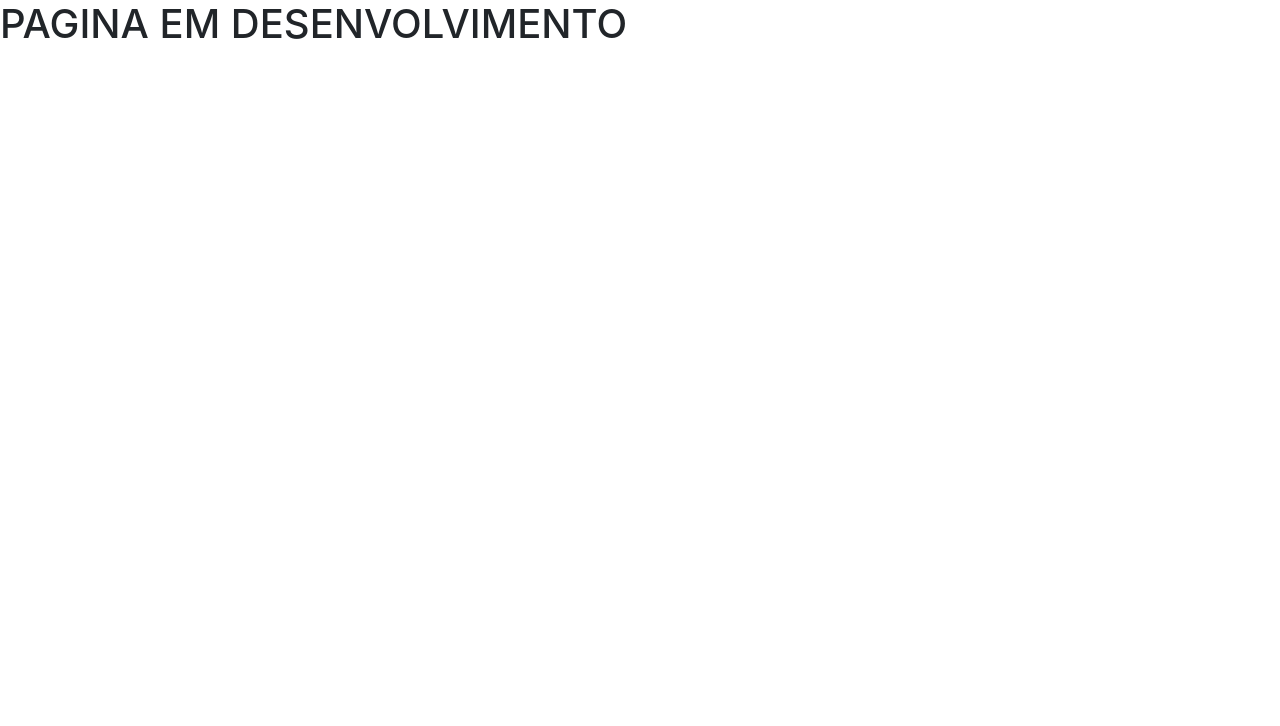
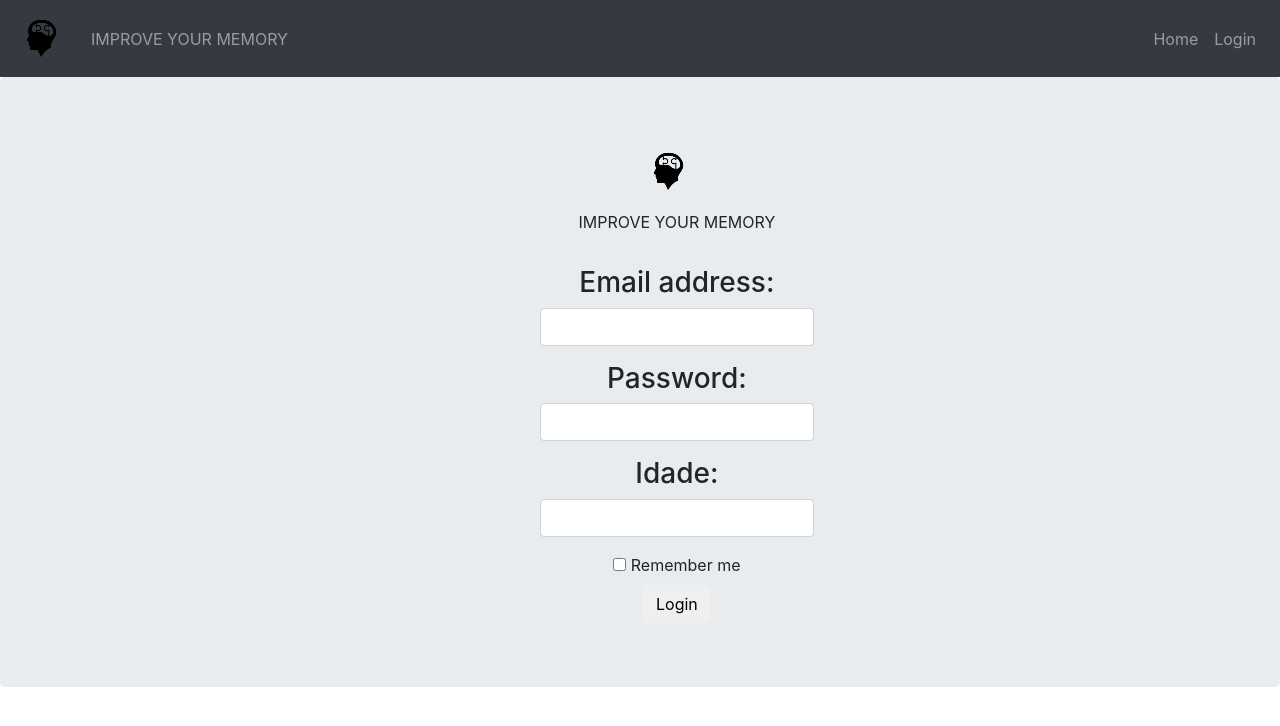
Before and after one commit to giazzi53/Improve-your-memory, a PHP site: page /cadastro.html in a window 1280 px wide. Shown: the top 726 px of the page. Run offline with PHP 8.4, Linux system fonts and the light colour scheme.

Commit message:
adicionando tela de cadastro

```diff
--- a/cadastro.html
+++ b/cadastro.html
@@ -4,6 +4,7 @@
     <title> Improve Your Memory </title>
     <meta charset="utf-8">
     <link rel="stylesheet" type="text/css" href="css/style.css">
+    <link rel="stylesheet" type="text/css" href="util.css">
     <script type="text/javascript" src="js/konami_code.js"></script>
     <meta name="viewport" content="width=device-width, initial-scale=1">
     <link rel="icon" type="image/png" href="img/logo.png">
@@ -13,7 +14,59 @@
 	<script src="https://cdnjs.cloudflare.com/ajax/libs/popper.js/1.14.3/umd/popper.min.js" integrity="sha384-ZMP7rVo3mIykV+2+9J3UJ46jBk0WLaUAdn689aCwoqbBJiSnjAK/l8WvCWPIPm49" crossorigin="anonymous"></script>
     <meta name="description" content="Exercite sua memória e previna-se contra o Alzheimer e outras doenças degenerativas">
   </head>
-<body>
-<H1>PAGINA EM DESENVOLVIMENTO</H1>
-</body>
+    <body>
+        <nav class="navbar navbar-expand-md bg-dark navbar-dark">
+            <!-- Brand -->
+            <a class="navbar-brand" href="index.html"><img src="img/logo.png"></a>
+            <ul class="navbar-nav ml-auto">
+                <li class="nav-item">
+                    <span class="nav-link" href="#">IMPROVE YOUR MEMORY</span>
+                </li>
+            </ul>
+            <!-- Navbar links -->
+            <div class="collapse navbar-collapse" id="collapsibleNavbar">
+
+                <ul class="navbar-nav ml-auto">
+                    <li class="nav-item">
+                        <a href="index.html" class="nav-link">Home</a>
+                    </li>
+                </ul>
+                <ul class="navbar-nav">
+                    <li class="nav-item">
+                        <a href="login.html" class="nav-link">Login</a>
+                    </li>
+                </ul>
+            </div>
+        </nav>
+
+    <div class="jumbotron">
+        <div class="row login">
+            <form action="/action_page.php">
+            <a class="navbar-brand" href="#"><img src="img/logo.png"></a>
+                     <ul class="navbar-nav ml-auto">
+                        <li class="nav-item">
+                          <span class="nav-link" href="#">IMPROVE YOUR MEMORY</span>
+                        </li>
+                      </ul>
+              <br>
+              <div class="form-group">
+                <h3 for="email" class="">Email address:</h3>
+                <input type="email" class="form-control" id="email">
+              </div>
+              <div class="form-group">
+                <h3 for="pwd">Password:</h3>
+                <input type="password" class="form-control" id="pwd">
+              </div>
+              <div class="form-group">
+                <h3 for="email" class="">Idade:</h3>
+                <input type="text" class="form-control" id="idade">
+              </div>
+              <div class="checkbox">
+                <label><input type="checkbox"> Remember me</label>
+              </div>
+              <button type="submit" class="btn btn-default">Login</button>
+        </form>
+    </div>
+    </div>
+    </body>
 </html>
--- a/util.css
+++ b/util.css
@@ -2,7 +2,4 @@
 .login{
 	text-align: center;
 	padding-left: 43%;
-	padding-top: 5%;
-	border:0%;
-
 }
```
Also changed, not shown: jogo.html (+4 -4 lines), login.html (+58 -2 lines).
